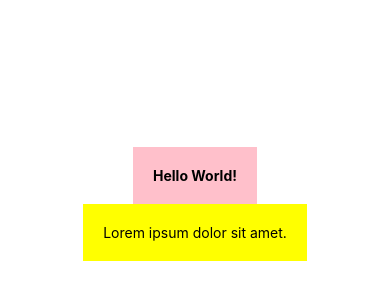
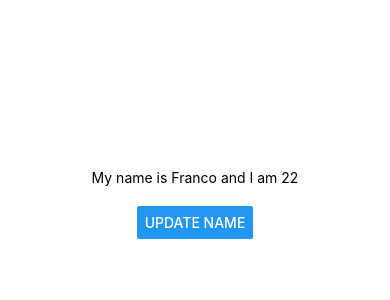
Before and after one commit to camba95/ko-game-review, a React Native app: screen / in a window 390 px wide. Shown: the part 218-518 px from the top of the page. Built offline with nearby package versions, Linux system fonts and the light colour scheme.

Commit message:
feat: usestate hook

```diff
--- a/App.js
+++ b/App.js
@@ -1,14 +1,17 @@
-import React from 'react';
-import { StyleSheet, Text, View } from 'react-native';
+import React, { useState } from 'react';
+import { StyleSheet, Text, View, Button } from 'react-native';
 
 export default function App() {
+  const [person, setPerson] = useState({ name: 'Franco', age: 22 })
+  const clickHandler = () => setPerson({ name: 'Kevin', age: 26 })
   return (
     <View style={styles.container}>
-      <View style={styles.header}>
-        <Text style={styles.boldText}>Hello World!</Text>
-      </View>
-      <View style={styles.body}>
-        <Text>Lorem ipsum dolor sit amet.</Text>
+      <Text>My name is {person.name} and I am {person.age}</Text>
+      <View style={styles.buttonContainer}>
+        <Button
+          title='update name'
+          onPress={clickHandler}
+        />
       </View>
     </View>
   );
@@ -21,15 +24,7 @@ const styles = StyleSheet.create({
     alignItems: 'center',
     justifyContent: 'center',
   },
-  header: {
-    backgroundColor: 'pink',
-    padding: 20
-  },
-  boldText: {
-    fontWeight: 'bold'
-  },
-  body: {
-    backgroundColor: 'yellow',
-    padding: 20
+  buttonContainer: {
+    marginTop: 20,
   }
 });
```
